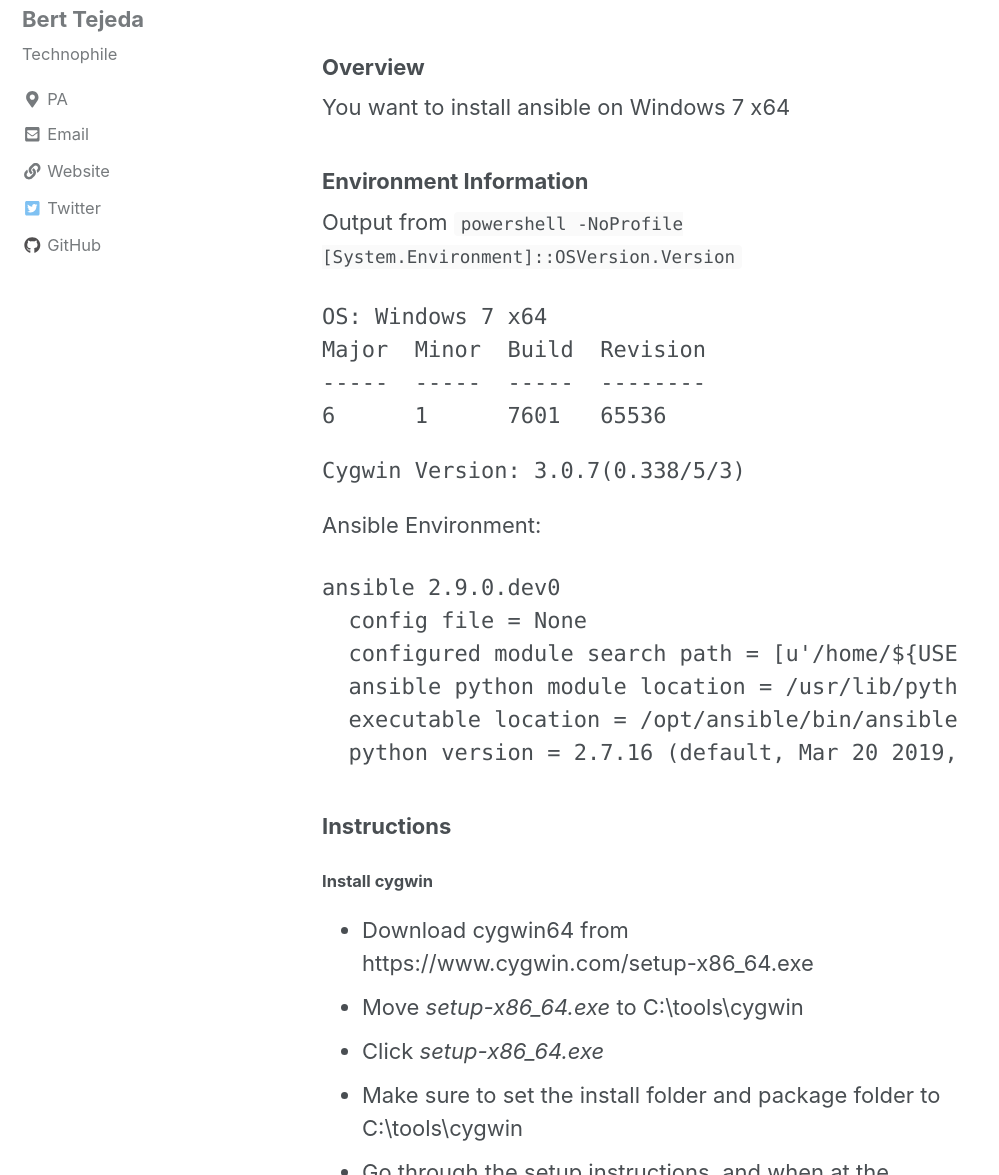
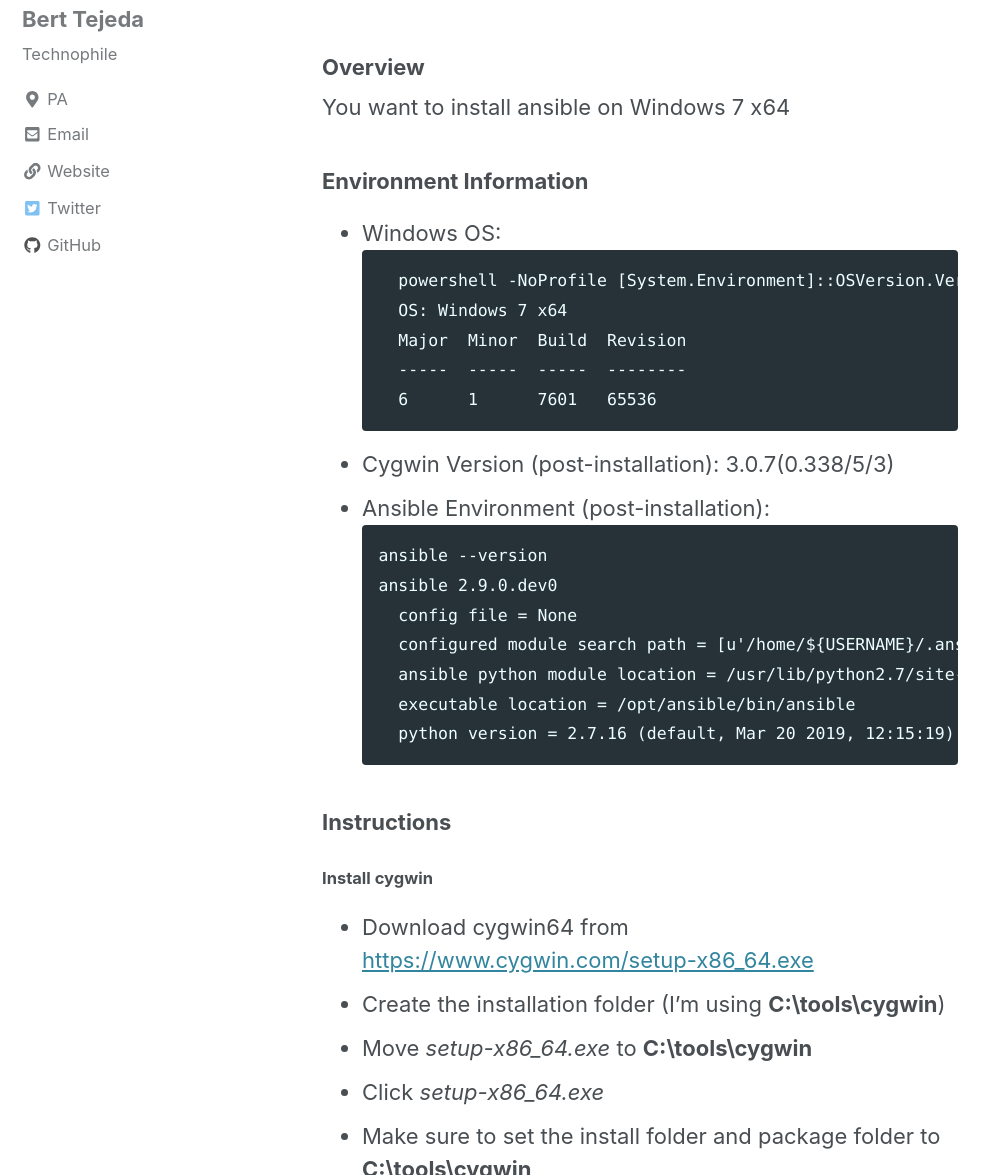
Before and after one commit to berttejeda/bert.self, a Jekyll site: the page built from _posts/2019-07-03-ansible-on-windows-7-with-cygwin.md, in a window 1280 px wide and 1400 px high, cut to the strip 225-1400 px from the top of the window. Shown: the whole strip, without its empty margins (0-999 px from the left). Built offline with Jekyll 4.4.1, drawn with Linux system fonts in a browser that asks for light colours; cached includes are drawn as plain includes; some of the changed text lies outside the part shown.

Commit message:
Formatting

````diff
--- a/_posts/2019-07-03-ansible-on-windows-7-with-cygwin.md
+++ b/_posts/2019-07-03-ansible-on-windows-7-with-cygwin.md
@@ -16,33 +16,35 @@ You want to install ansible on Windows 7 x64
 
 ### Environment Information
 
-Output from `powershell -NoProfile [System.Environment]::OSVersion.Version`
-<pre>OS: Windows 7 x64
-Major  Minor  Build  Revision
------  -----  -----  --------
-6      1      7601   65536
-</pre>
-<pre>
-Cygwin Version: 3.0.7(0.338/5/3)
-</pre>
-Ansible Environment:
-<pre>
-ansible 2.9.0.dev0
-  config file = None
-  configured module search path = [u'/home/${USERNAME}/.ansible/plugins/modules', u'/usr/share/ansible/plugins/modules']
-  ansible python module location = /usr/lib/python2.7/site-packages/ansible-2.9.0.dev0-py2.7.egg/ansible
-  executable location = /opt/ansible/bin/ansible
-  python version = 2.7.16 (default, Mar 20 2019, 12:15:19) [GCC 7.4.0]
-</pre>
+- Windows OS:
+```
+    powershell -NoProfile [System.Environment]::OSVersion.Version
+    OS: Windows 7 x64
+    Major  Minor  Build  Revision
+    -----  -----  -----  --------
+    6      1      7601   65536
+```
+- Cygwin Version (post-installation): 3.0.7(0.338/5/3)
+- Ansible Environment (post-installation):
+```
+  ansible --version
+  ansible 2.9.0.dev0
+    config file = None
+    configured module search path = [u'/home/${USERNAME}/.ansible/plugins/modules', u'/usr/share/ansible/plugins/modules']
+    ansible python module location = /usr/lib/python2.7/site-packages/ansible-2.9.0.dev0-py2.7.egg/ansible
+    executable location = /opt/ansible/bin/ansible
+    python version = 2.7.16 (default, Mar 20 2019, 12:15:19) [GCC 7.4.0]
+```
 
 ### Instructions
 
 #### Install cygwin
 
-- Download cygwin64 from https://www.cygwin.com/setup-x86_64.exe
-- Move _setup-x86_64.exe_ to C:\tools\cygwin
+- Download cygwin64 from [https://www.cygwin.com/setup-x86_64.exe](https://www.cygwin.com/setup-x86_64.exe)
+- Create the installation folder (I'm using **C:\tools\cygwin**)
+- Move _setup-x86_64.exe_ to **C:\tools\cygwin**
 - Click _setup-x86_64.exe_
-- Make sure to set the install folder and package folder to C:\tools\cygwin
+- Make sure to set the install folder and package folder to **C:\tools\cygwin**
 - Go through the setup instructions, and when at the package selection screen,
 - Only install wget
 - The cygwin64 core package installations will take time, so busy yourself with something else in the meantime :)
@@ -50,7 +52,7 @@ ansible 2.9.0.dev0
 
 #### Install python and its dependencies
 
-- From the installation folder (C:\tools\cygwin), click Cygwin.bat
+- From the installation folder (**C:\tools\cygwin**), click Cygwin.bat
 - This will initialize your cygwin environment and start the bash interactive terminal
 - Adjust shell environment:
   ```
@@ -121,16 +123,16 @@ Instructions:
   - Click the + sign at the bottom of 'Predefined tasks (command groups)'
     - For 'Task Parameters', enter:
     ```
-    /icon "C:\tools\cygwin\Cygwin.ico"
+    /icon "**C:\tools\cygwin**\Cygwin.ico"
     ```
     - Paste this into the empty text area at the bottom right:<br />
       ```
-      -cur_console:t:ansible "C:\tools\cygwin\bin\bash.exe" --login -i
+      -cur_console:t:ansible "**C:\tools\cygwin**\bin\bash.exe" --login -i
       ```
 
 #### Notes
 
-Final folder dize for `C:\tools\cygwin`: `1.24 GB`
+Final folder dize for **C:\tools\cygwin**: **1.24 GB**
 
 That's a big-ass folder for lil' ol' ansible ...
 
@@ -152,8 +154,8 @@ More digging I must do.
 
 #### References
 
-- Google Search > ansible on windows 7 - https://lmgtfy.com/?q=ansible+on+windows+7
-- Google Search > "apt-cyg" "ansible" "bat" - https://lmgtfy.com/?q=%22apt-cyg%22+%22ansible%22+%22bat%22
-- pip - Installing Ansible Python package on Windows - Stack Overflow - https://stackoverflow.com/questions/51167099/installing-ansible-python-package-on-windows
-- Running Ansible within Windows (Jeff Geerling) - https://www.jeffgeerling.com/blog/running-ansible-within-windows
-- How to install Ansible to Windows - https://gist.github.com/eyasuyuki/d9c1dc96a9b8356164e5
+- Google Search > ansible on windows 7 - [https://lmgtfy.com/?q=ansible+on+windows+7](https://lmgtfy.com/?q=ansible+on+windows+7)
+- Google Search > "apt-cyg" "ansible" "bat" - [https://lmgtfy.com/?q=%22apt-cyg%22+%22ansible%22+%22bat%22](https://lmgtfy.com/?q=%22apt-cyg%22+%22ansible%22+%22bat%22)
+- pip - Installing Ansible Python package on Windows - Stack Overflow - [https://stackoverflow.com/questions/51167099/installing-ansible-python-package-on-windows](https://stackoverflow.com/questions/51167099/installing-ansible-python-package-on-windows)
+- Running Ansible within Windows (Jeff Geerling) - [https://www.jeffgeerling.com/blog/running-ansible-within-windows](https://www.jeffgeerling.com/blog/running-ansible-within-windows)
+- How to install Ansible to Windows - [https://gist.github.com/eyasuyuki/d9c1dc96a9b8356164e5](https://gist.github.com/eyasuyuki/d9c1dc96a9b8356164e5)
````
